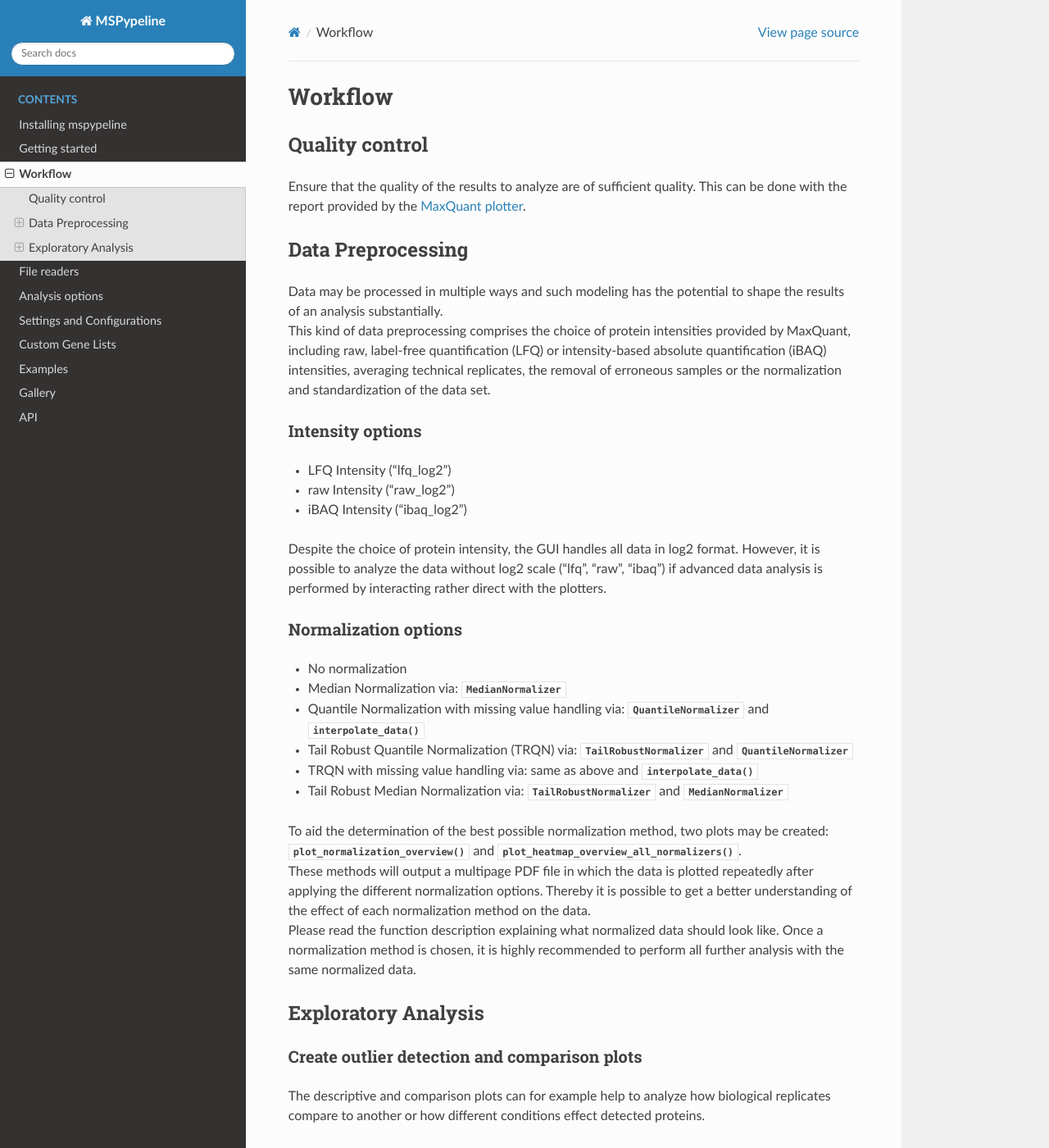
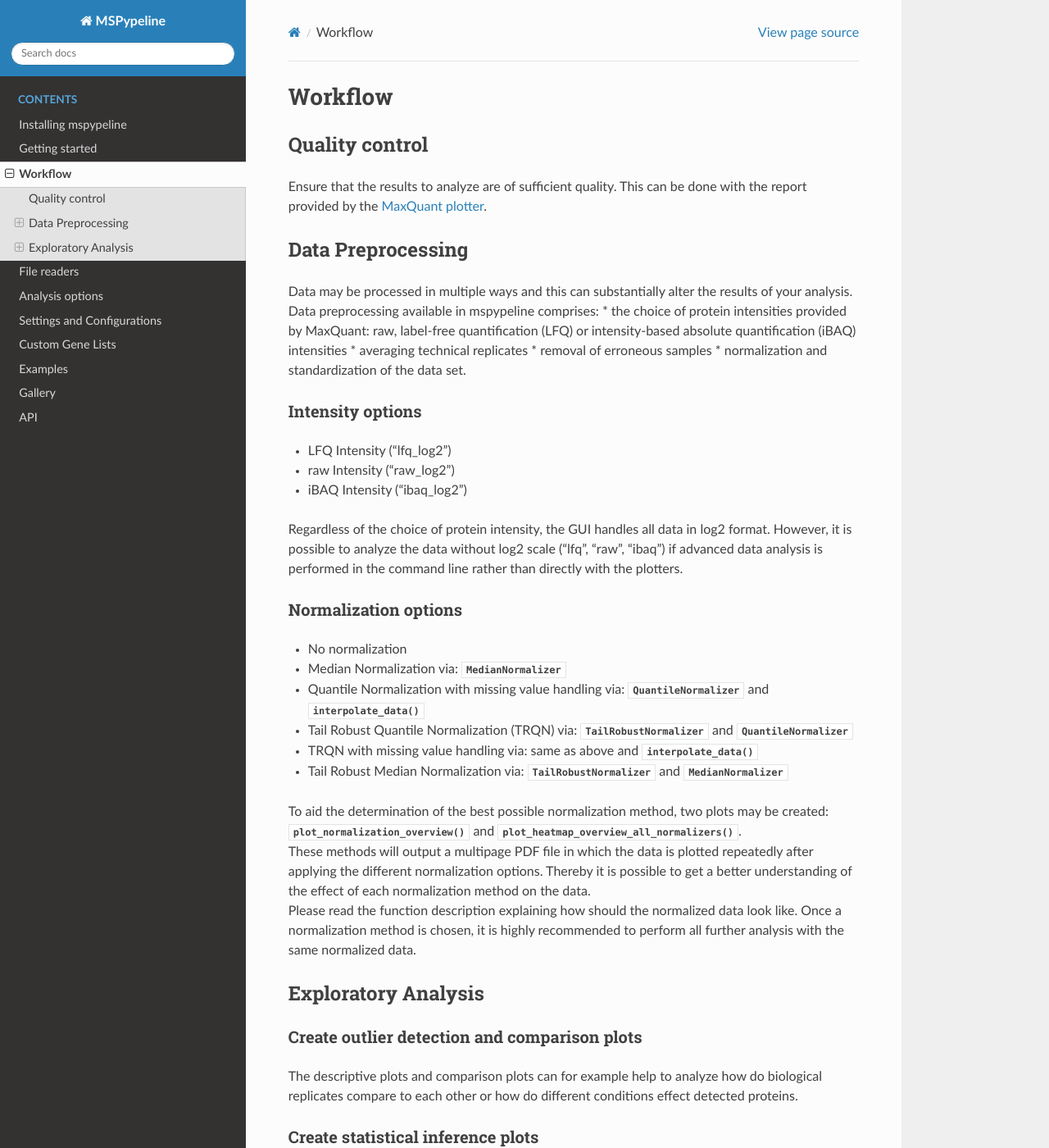
Before and after one commit to siheming/mspypeline, a Sphinx documentation site: the page built from doc/source/workflow.rst, in a window 1280 px wide and 1400 px high. Shown: the whole window at 82% size. Built offline with Sphinx 7.4.7 and the Read the Docs theme 2.0.0, drawn with Linux system fonts in a browser that asks for light colours; some of the changed text lies outside the part shown.

Commit message:
Update workflow.rst

```diff
--- a/doc/source/workflow.rst
+++ b/doc/source/workflow.rst
@@ -5,18 +5,19 @@ Workflow
 
 Quality control
 ~~~~~~~~~~~~~~~
-| Ensure that the quality of the results to analyze are of sufficient quality. This can be done with the report provided
+| Ensure that the results to analyze are of sufficient quality. This can be done with the report provided
   by the :ref:`MaxQuant plotter <plotters>`.
 
 .. _hyperparameter:
 
 Data Preprocessing
 ~~~~~~~~~~~~~~~~~~~
-| Data may be processed in multiple ways and such modeling has the potential to shape the results of an analysis
-  substantially.
-| This kind of data preprocessing comprises the choice of protein intensities provided by MaxQuant, including raw,
-  label-free quantification (LFQ) or intensity-based absolute quantification (iBAQ) intensities, averaging technical
-  replicates, the removal of erroneous samples or the normalization and standardization of the data set.
+| Data may be processed in multiple ways and this can substantially alter the results of your analysis.
+| Data preprocessing available in mspypeline comprises:
+  * the choice of protein intensities provided by MaxQuant: raw, label-free quantification (LFQ) or intensity-based absolute quantification (iBAQ) intensities
+  * averaging technical replicates
+  * removal of erroneous samples
+  * normalization and standardization of the data set.
 
 Intensity options
 ******************
@@ -25,8 +26,8 @@ Intensity options
 * raw Intensity ("raw_log2")
 * iBAQ Intensity ("ibaq_log2")
 
-| Despite the choice of protein intensity, the GUI handles all data in log2 format. However, it is possible to analyze
-  the data without log2 scale ("lfq", "raw", "ibaq") if advanced data analysis is performed by interacting rather direct
+| Regardless of the choice of protein intensity, the GUI handles all data in log2 format. However, it is possible to analyze
+  the data without log2 scale ("lfq", "raw", "ibaq") if advanced data analysis is performed in the command line rather than directly
   with the plotters.
 
 
@@ -49,7 +50,7 @@ Normalization options
 | These methods will output a multipage PDF file in which the data is plotted repeatedly after applying the different
   normalization options. Thereby it is possible to get a better understanding of the effect of each normalization method
   on the data.
-| Please read the function description explaining what normalized data should look like. Once a normalization method is
+| Please read the function description explaining how should the normalized data look like. Once a normalization method is
   chosen, it is highly recommended to perform all further analysis with the same normalized data.
 
 
@@ -59,15 +60,15 @@ Exploratory Analysis
 
 Create outlier detection and comparison plots
 **********************************************
-| The descriptive and comparison plots can for example help to analyze how biological replicates compare to another or
-  how different conditions effect detected proteins.
+| The descriptive plots and comparison plots can for example help to analyze how do biological replicates compare to each other or
+  how do different conditions effect detected proteins.
 
 Create statistical inference plots
 **********************************
 | Statistical inference plots can inform about differential protein intensities between groups of the data set.
   The calculation of statistical significances of the protein intensity deviation of groups can help to exploit
   biological questions by incorporation the functional profile of proteins or protein sets.
-| Statistics for each plot are calculated based on the intended proposition of the plot.
+| Statistics for each plot are calculated based on the intended usage of the plot.
 
 * for the :meth:`~mspypeline.BasePlotter.plot_pathway_analysis` an independent t-test is applied
 * for the :meth:`~mspypeline.BasePlotter.plot_go_analysis` a fisher'S exact test is applied
```
